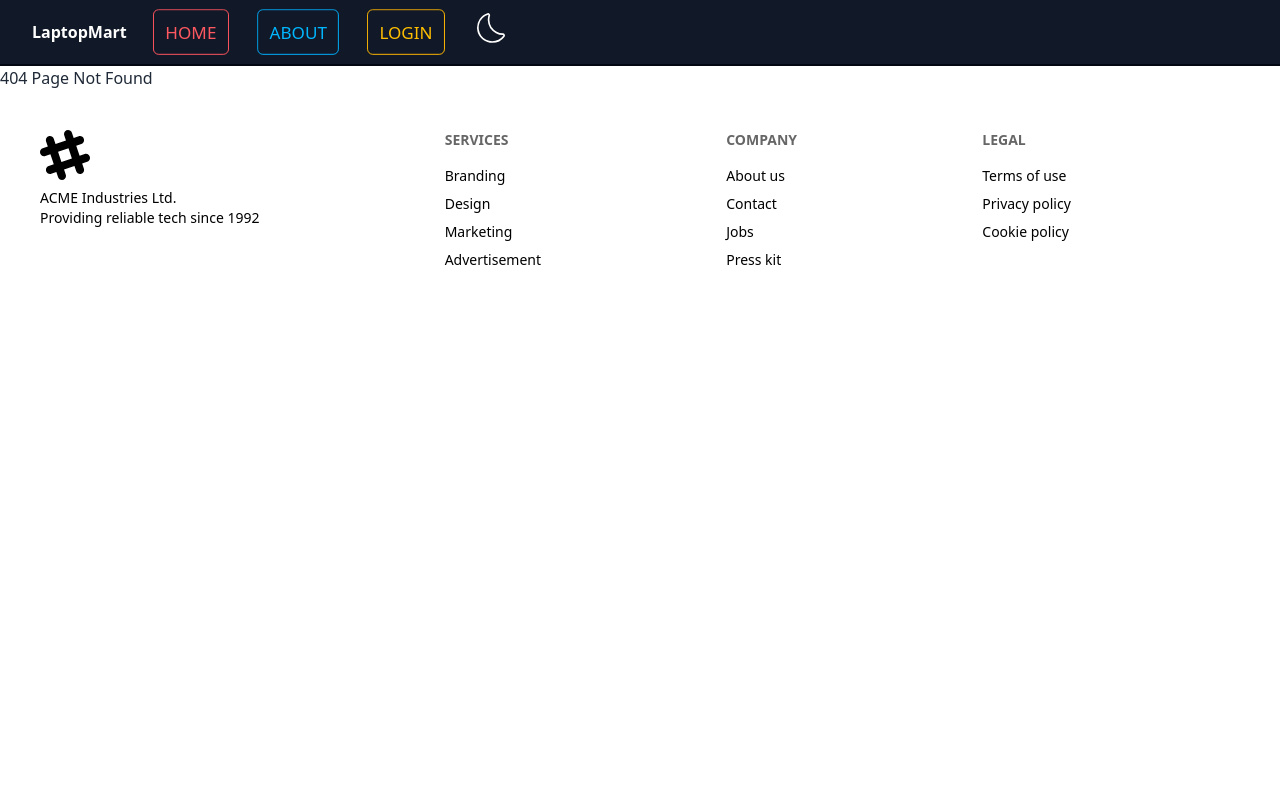
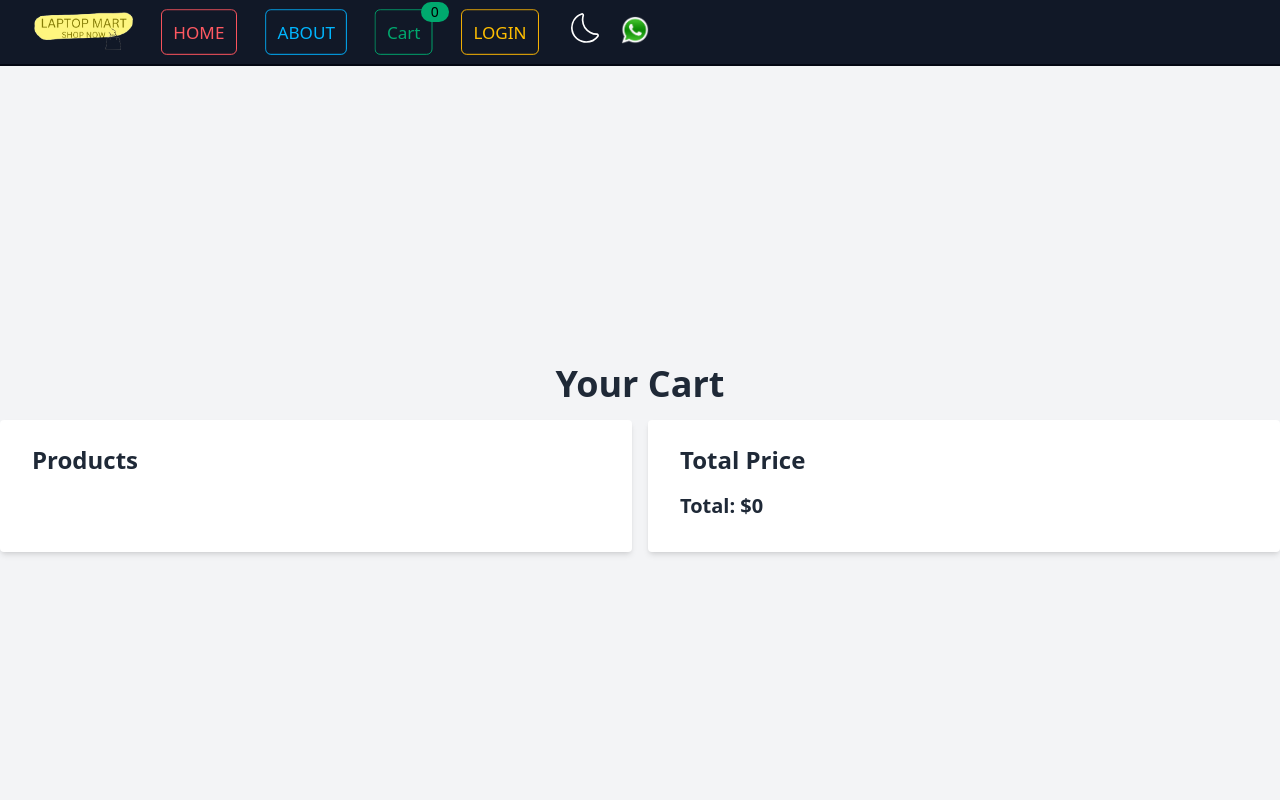
Before and after one commit to Rizwanali02/Laptop-Ecommerce, a React (Vite) app in the folder frontend/: page /cart in a window 1280 px wide. Shown: the top 800 px of the page. Built offline with nearby package versions, Linux system fonts and the light colour scheme.

Commit message:
add to cart

```diff
--- a/frontend/src/App.jsx
+++ b/frontend/src/App.jsx
@@ -11,6 +11,7 @@ import { Toaster } from "react-hot-toast";
 import { useAuthContext } from "./context/AuthContext";
 import SingleLapys from "./pages/SingleLapys";
 import UpdateProducts from "./pages/Admin/UpdateProducts";
+import Cart from "./pages/Cart";
 
 // Capitalize the component name
 const NotFoundPage = () => {
@@ -44,6 +45,7 @@ const App = () => {
           <Route path="/" element={<Home />} />
         )}
         <Route path="/lapy/:id" element={<SingleLapys />} />
+        <Route path="/cart" element={<Cart />} />
         <Route path="*" element={<NotFoundPage />} />
       </Routes>
       <Toaster />
--- a/frontend/src/components/Footer.jsx
+++ b/frontend/src/components/Footer.jsx
@@ -8,37 +8,22 @@ const Footer = () => {
   return (
     <footer className={`footer p-10  ${mode ==="dark" ? "bg-gray-800 text-white":"bg-white text-black"}`}>
       <aside>
-        <svg
-          width="50"
-          height="50"
-          viewBox="0 0 24 24"
-          xmlns="http://www.w3.org/2000/svg"
-          fillRule="evenodd"
-          clipRule="evenodd"
-          className="fill-current"
-        >
-          <path d="M22.672 15.226l-2.432.811.841 2.515c.33 1.019-.209 2.127-1.23 2.456-1.15.325-2.148-.321-2.463-1.226l-.84-2.518-5.013 1.677.84 2.517c.391 1.203-.434 2.542-1.831 2.542-.88 0-1.601-.564-1.86-1.314l-.842-2.516-2.431.809c-1.135.328-2.145-.317-2.463-1.229-.329-1.018.211-2.127 1.231-2.456l2.432-.809-1.621-4.823-2.432.808c-1.355.384-2.558-.59-2.558-1.839 0-.817.509-1.582 1.327-1.846l2.433-.809-.842-2.515c-.33-1.02.211-2.129 1.232-2.458 1.02-.329 2.13.209 2.461 1.229l.842 2.515 5.011-1.677-.839-2.517c-.403-1.238.484-2.553 1.843-2.553.819 0 1.585.509 1.85 1.326l.841 2.517 2.431-.81c1.02-.33 2.131.211 2.461 1.229.332 1.018-.21 2.126-1.23 2.456l-2.433.809 1.622 4.823 2.433-.809c1.242-.401 2.557.484 2.557 1.838 0 .819-.51 1.583-1.328 1.847m-8.992-6.428l-5.01 1.675 1.619 4.828 5.011-1.674-1.62-4.829z"></path>
-        </svg>
+        <img src="/images/logo.png" alt="" />
         <p>
-          ACME Industries Ltd.
+        Shashtri Nagar Jaipur, Rajasthan, IN
           <br />
-          Providing reliable tech since 1992
+          +91-7976157614
         </p>
       </aside>
       <nav>
         <h6 className="footer-title">Services</h6>
-        <a className="link link-hover">Branding</a>
-        <a className="link link-hover">Design</a>
-        <a className="link link-hover">Marketing</a>
-        <a className="link link-hover">Advertisement</a>
+        <p className="link link-hover">Seling Laptop's</p>
+        <p className="link link-hover">Repaire</p>
+        <p className="link link-hover">Extend SSD </p>
+        <p className="link link-hover">Extend RAM</p>
+
       </nav>
-      <nav>
-        <h6 className="footer-title">Company</h6>
-        <a className="link link-hover">About us</a>
-        <a className="link link-hover">Contact</a>
-        <a className="link link-hover">Jobs</a>
-        <a className="link link-hover">Press kit</a>
-      </nav>
+
       <nav>
         <h6 className="footer-title">Legal</h6>
         <a className="link link-hover">Terms of use</a>
--- a/frontend/src/components/Navbar.jsx
+++ b/frontend/src/components/Navbar.jsx
@@ -2,7 +2,6 @@ import React, { useEffect } from "react";
 import { Disclosure } from "@headlessui/react";
 import { Bars3Icon, XMarkIcon } from "@heroicons/react/24/outline";
 import { Link } from "react-router-dom";
-import { MdDarkMode } from "react-icons/md";
 import { CiLight } from "react-icons/ci";
 import { useAuthContext } from "../context/AuthContext";
 import toast from "react-hot-toast";
@@ -11,8 +10,15 @@ import { CiDark } from "react-icons/ci";
 import { MdSunny } from "react-icons/md";
 
 export default function Navbar() {
-  const { mode, setMode, isAuthenticated, user, setUser, setIsAuthenticated } =
-    useAuthContext();
+  const {
+    mode,
+    setMode,
+    isAuthenticated,
+    user,
+    setUser,
+    setIsAuthenticated,
+    cart,
+  } = useAuthContext();
 
   useEffect(() => {
     const storedUser = JSON.parse(localStorage.getItem("lapy-user"));
@@ -65,7 +71,13 @@ export default function Navbar() {
               </div>
               <div className="flex flex-1 items-center justify-center sm:items-stretch sm:justify-start">
                 <div className="flex flex-shrink-0 items-center">
-                  <strong className="text-white">LaptopMart</strong>
+                  <strong className="text-white">
+                    <img
+                      src="/images/logo.png"
+                      className="h-10 text-white"
+                      alt=""
+                    />
+                  </strong>
                 </div>
 
                 {user?.user.isAdmin === true ? (
@@ -109,6 +121,23 @@ export default function Navbar() {
 
                 <div className="hidden sm:ml-6 sm:block">
                   <div className="flex space-x-4">
+                    <div className="indicator">
+                      <span className="indicator-item badge badge-success mt-1">
+                        {cart.length}
+                      </span>
+                      <Link
+                        to="/cart"
+                        className={`btn btn-outline btn-success hover:bg-gray-700 hover:text-white rounded-md px-3 py-2 text-lg font-medium cursor-pointer
+                      ${mode === "dark" ? "text-white " : "text-black "}`}
+                      >
+                        Cart
+                      </Link>
+                    </div>
+                  </div>
+                </div>
+
+                <div className="hidden sm:ml-6 sm:block">
+                  <div className="flex space-x-4">
                     {isAuthenticated ? (
                       <button
                         onClick={handleLogout}
@@ -144,6 +173,17 @@ export default function Navbar() {
                     </button>
                   </div>
                 </div>
+                <Link
+                  to="https://api.whatsapp.com/send?phone=7976157614"
+                  target="_blank"
+                  className="ml-[1rem] mt-2"
+                >
+                  <img
+                    className="whatsapp-icon-2 h-7 cursor-pointer  "
+                    src="/images/whatsapp.png"
+                    alt="laptopmart"
+                  />
+                </Link>
               </div>
             </div>
           </div>
@@ -163,6 +203,19 @@ export default function Navbar() {
                 `}
               >
                 ABOUT
+              </Link>
+
+              <Link
+                to="/cart"
+                className={`btn btn-outline text-white block px-3 py-2 rounded-md text-base font-medium hover:bg-gray-700 hover:text-white
+                `}
+              >
+                <div className="indicator">
+                  <span className="indicator-item badge badge-primary mt-[14px] -mr-7">
+                    {cart?.length}
+                  </span>
+                  CART
+                </div>
               </Link>
 
               {user?.user.isAdmin === true ? (
--- a/frontend/src/context/AuthContext.jsx
+++ b/frontend/src/context/AuthContext.jsx
@@ -10,13 +10,29 @@ export const AuthContextProvider = ({ children }) => {
   const [user, setUser] = useState(
     JSON.parse(localStorage.getItem("lapy-user")) || null
   );
-  const [isAuthenticated, setIsAuthenticated] = useState(false);
+  const [isAuthenticated, setIsAuthenticated] = useState(!!user);
   const [lapy, setLapy] = useState([]);
   const [mode, setMode] = useState("light");
+  const [cart, setCart] = useState(
+    JSON.parse(localStorage.getItem("lapy-cart")) || []
+  );
 
   useEffect(() => {
     localStorage.setItem("lapy-user", JSON.stringify(user));
+    setIsAuthenticated(!!user);
   }, [user]);
+
+  useEffect(() => {
+    localStorage.setItem("lapy-cart", JSON.stringify(cart));
+  }, [cart]);
+
+  const addToCart = (product) => {
+    setCart([...cart, product]);
+  };
+
+  const removeFromCart = (productId) => {
+    setCart(cart.filter((item) => item._id !== productId));
+  };
 
   return (
     <AuthContext.Provider
@@ -29,6 +45,9 @@ export const AuthContextProvider = ({ children }) => {
         setLapy,
         mode,
         setMode,
+        cart,
+        addToCart,
+        removeFromCart,
       }}
     >
       {children}
--- /dev/null
+++ b/frontend/src/pages/Cart.jsx
@@ -0,0 +1,63 @@
+import React, { useEffect, useState } from "react";
+import { useAuthContext } from "../context/AuthContext";
+
+const Cart = () => {
+  const { cart, removeFromCart } = useAuthContext();
+  const [totalPrice, setTotalPrice] = useState(0);
+
+  useEffect(() => {
+    const calculateTotal = () => {
+      const total = cart.reduce((acc, product) => acc + product.price, 0);
+      setTotalPrice(total);
+    };
+    calculateTotal();
+  }, [cart]);
+
+  return (
+    <div className="flex flex-col items-center justify-center min-h-screen bg-gray-100">
+      <h1 className="text-4xl font-bold mb-4">Your Cart</h1>
+      <div className="flex justify-center w-full max-w-7xl">
+        <div className="w-1/2 bg-white shadow-md rounded px-8 pt-6 pb-8 mb-4">
+          <h2 className="text-2xl font-bold mb-4">Products</h2>
+          <div className="flex flex-col">
+            {cart?.map((product) => (
+              <div
+                key={product._id}
+                className="flex items-center justify-between mb-4"
+              >
+                <div>
+                  <img
+                    src={product.mainImage.url}
+                    alt="Product Image"
+                    className="w-20 h-20 object-cover rounded-full"
+                  />
+                  <div className="ml-4">
+                    <h3 className="text-xl font-bold">{product.laptopName}</h3>
+                    <p className="text-gray-600">{product.laptopName}</p>
+                  </div>
+                </div>
+                <div className="flex gap-3">
+                  <p className="text-xl font-bold">{product.price} Rs</p>
+                  <button
+                    onClick={() => removeFromCart(product._id)}
+                    className="text-red-500"
+                  >
+                    Remove
+                  </button>
+                </div>
+              </div>
+            ))}
+          </div>
+        </div>
+        <div className="w-1/2 bg-white shadow-md rounded px-8 pt-6 pb-8 mb-4 ml-4">
+          <h2 className="text-2xl font-bold mb-4">Total Price</h2>
+          <div className="flex items-center justify-between">
+            <p className="text-xl font-bold">Total: ${totalPrice}</p>
+          </div>
+        </div>
+      </div>
+    </div>
+  );
+};
+
+export default Cart;
--- a/frontend/src/pages/Products.jsx
+++ b/frontend/src/pages/Products.jsx
@@ -1,11 +1,11 @@
-import React, { useEffect, useState } from "react";
+import React, { useEffect } from "react";
 import { useAuthContext } from "../context/AuthContext";
 import { BeatLoader } from "react-spinners";
 import axios from "axios";
 import { Link } from "react-router-dom";
 
 const Products = () => {
-  const { mode, lapy, setLapy } = useAuthContext();
+  const { mode, lapy, setLapy, cart, addToCart, removeFromCart } = useAuthContext();
 
   useEffect(() => {
     const fetchProducts = async () => {
@@ -25,6 +25,10 @@ const Products = () => {
     fetchProducts();
   }, []);
 
+  const isProductInCart = (productId) => {
+    return cart.some((item) => item._id === productId);
+  };
+
   return (
     <div
       className={`${
@@ -32,10 +36,13 @@ const Products = () => {
       }`}
     >
       <div className="container mx-auto px-4 py-8">
-        <h3 className="text-2xl font-bold mb-4 badge badge-accent  badge-outline h-full">Latest Laptops</h3>
+        <h3 className="text-2xl font-bold mb-4 badge badge-accent badge-outline h-full">
+          Latest Laptops
+        </h3>
         <div className="flex flex-wrap justify-center p-5 -mx-4">
           {lapy && lapy.length > 0 ? (
             lapy.map((product) => {
+              const isInCart = isProductInCart(product._id);
               return (
                 <Link
                   to={`/lapy/${product._id}`}
@@ -48,13 +55,34 @@ const Products = () => {
                       src={product.mainImage.url}
                       alt="Laptop"
                     />
-                    <div className="p-4">
+                    <div className="p-4 flex justify-between items-center">
                       <h2 className="text-xl font-semibold text-red-500 mb-2">
-                        {product.laptopName
-                          ? product.laptopName
-                          : "New Laptop"}
+                        {product.laptopName ? product.laptopName : "New Laptop"}
                         <span className="text-sm text-gray-700 ml-2">NEW</span>
                       </h2>
+                      <div>
+                        {isInCart ? (
+                          <button
+                            onClick={(e) => {
+                              e.preventDefault();
+                              removeFromCart(product._id);
+                            }}
+                            className="btn btn-primary btn-outline"
+                          >
+                            Remove
+                          </button>
+                        ) : (
+                          <button
+                            onClick={(e) => {
+                              e.preventDefault();
+                              addToCart(product);
+                            }}
+                            className="btn btn-primary btn-outline"
+                          >
+                            ADD CART
+                          </button>
+                        )}
+                      </div>
                     </div>
                   </div>
                 </Link>
@@ -69,5 +97,4 @@ const Products = () => {
   );
 };
 
-
 export default Products;
--- a/frontend/src/pages/SingleLapys.jsx
+++ b/frontend/src/pages/SingleLapys.jsx
@@ -89,7 +89,7 @@ const SingleLapys = () => {
                   />
                 </Link>
               </div>
-              <p className="badge badge-info badge-outline">
+              <p className="">
                 If you want to buy this product click on whatsapp icon and
                 contact me
               </p>
```
Also changed, not shown: frontend/public/images/logo.png (added).
